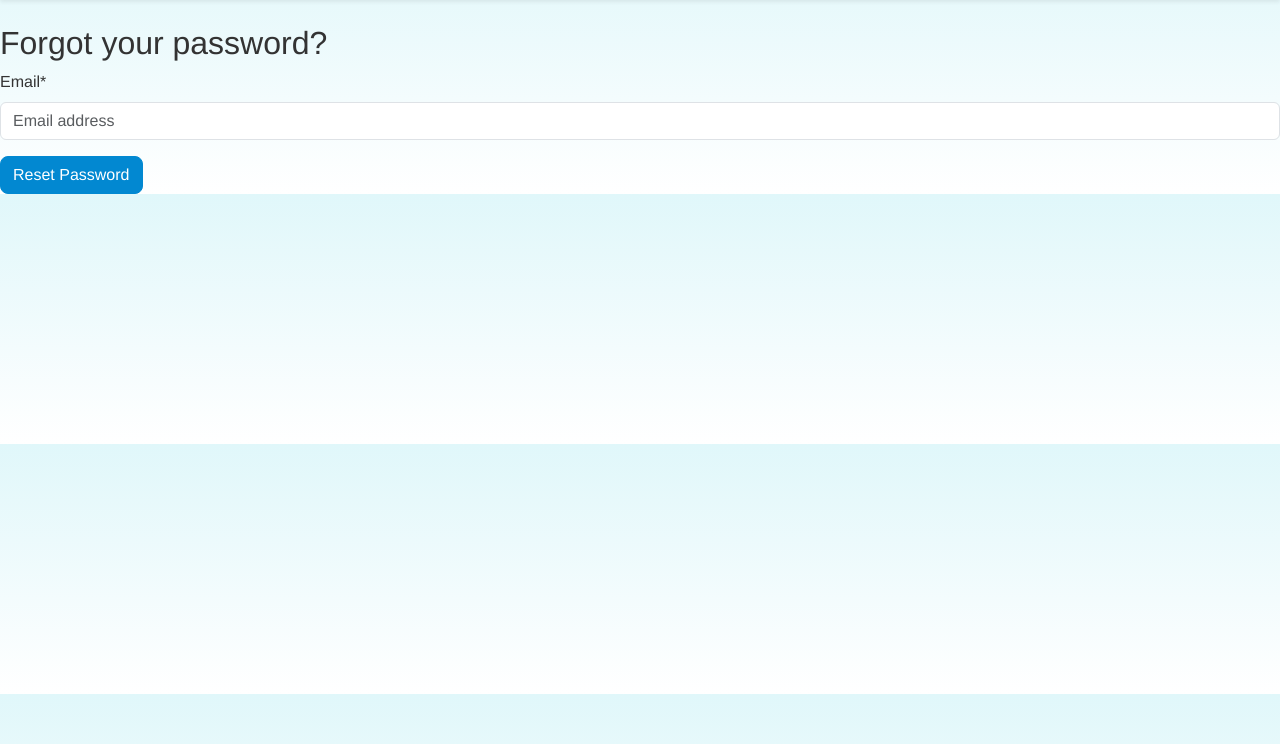
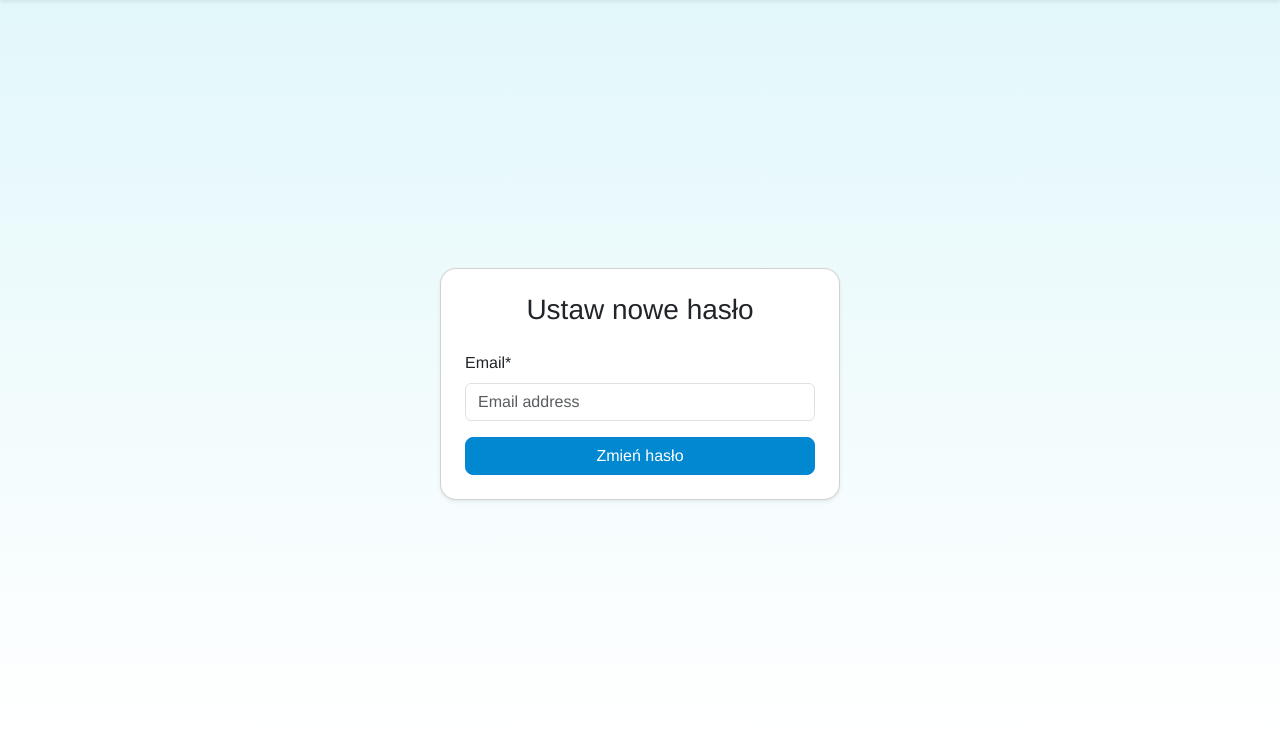
Before and after one commit to arkadiusoo/WeatherForeteller, a Django app: page /accounts/password/reset/ in a window 1280 px wide. Shown: the part 56-800 px from the top of the page. Run offline with Django 5.2, Linux system fonts and the light colour scheme; some libraries are stand-ins or nearby versions.

```diff
--- a/templates/account/password_reset.html
+++ b/templates/account/password_reset.html
@@ -1,13 +1,23 @@
 {% extends '_base.html' %}
 {% load crispy_forms_tags %}
 
-{% block title %}Password Reset{% endblock %}
+{% block title %}Ustaw nowe hasło{% endblock %}
 
 {% block content %}
-<h2>Forgot your password? </h2>
-<form method="POST" action="{% url 'account_reset_password' %}" class="password_reset">
-  {% csrf_token %}
-  {{ form | crispy }}
-  <button class="btn btn-primary" type="submit">Reset Password</button>
-</form>
+<div class="container d-flex justify-content-center align-items-center" style="min-height: 90vh;">
+  <div class="card shadow-sm p-4" style="max-width: 400px; width: 100%; border-radius: 1rem;">
+    <h3 class="text-center mb-4">Ustaw nowe hasło</h3>
+
+    <form method="POST" action="" class="password_set">
+      {% csrf_token %}
+      {{ form|crispy }}
+
+      <div class="d-grid mt-3">
+        <button class="btn btn-primary" type="submit" name="action" value="Set Password">
+          Zmień hasło
+        </button>
+      </div>
+    </form>
+  </div>
+</div>
 {% endblock content %}
```
Also changed, not shown: templates/account/login.html (+13 -1 lines).
